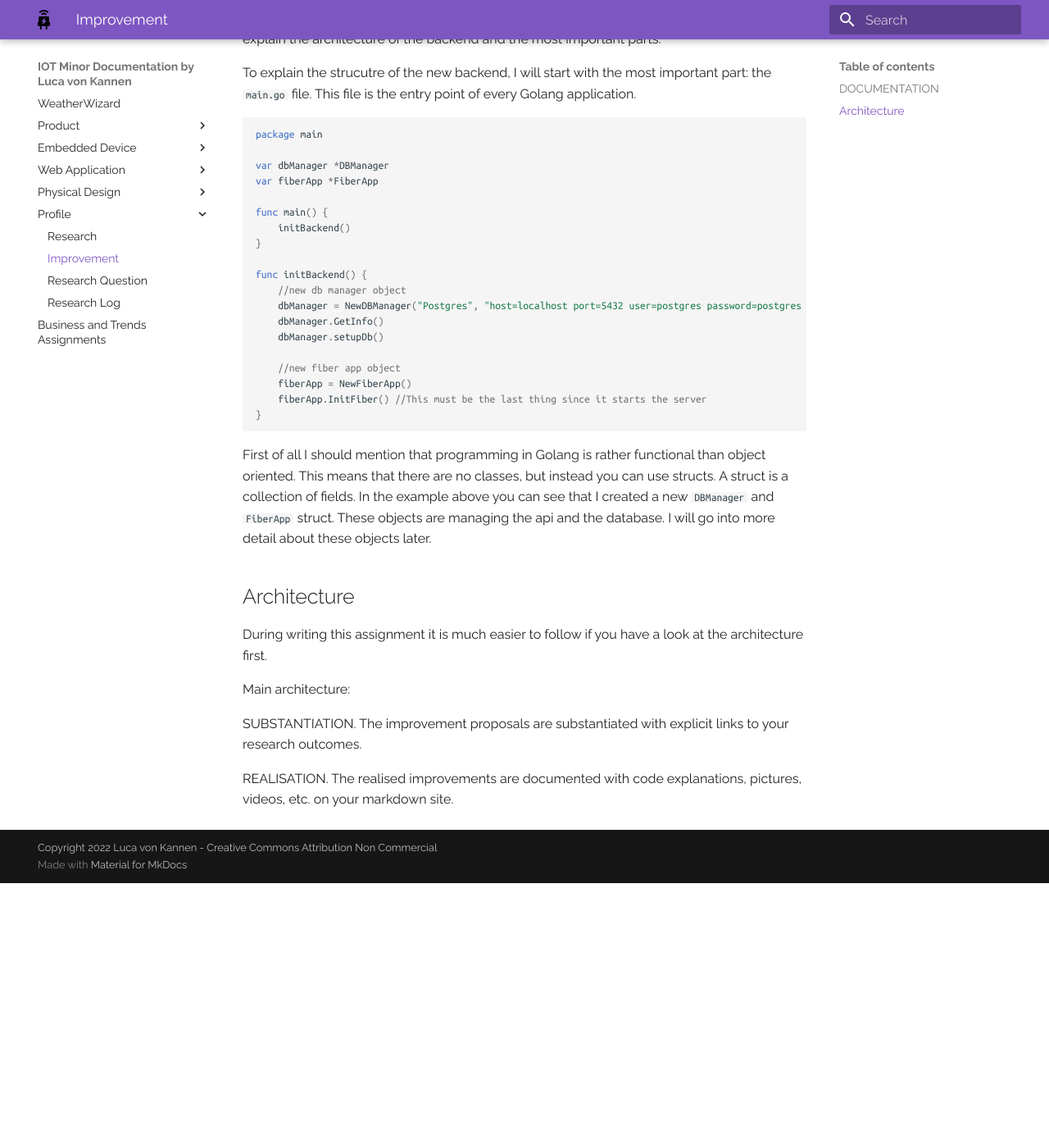
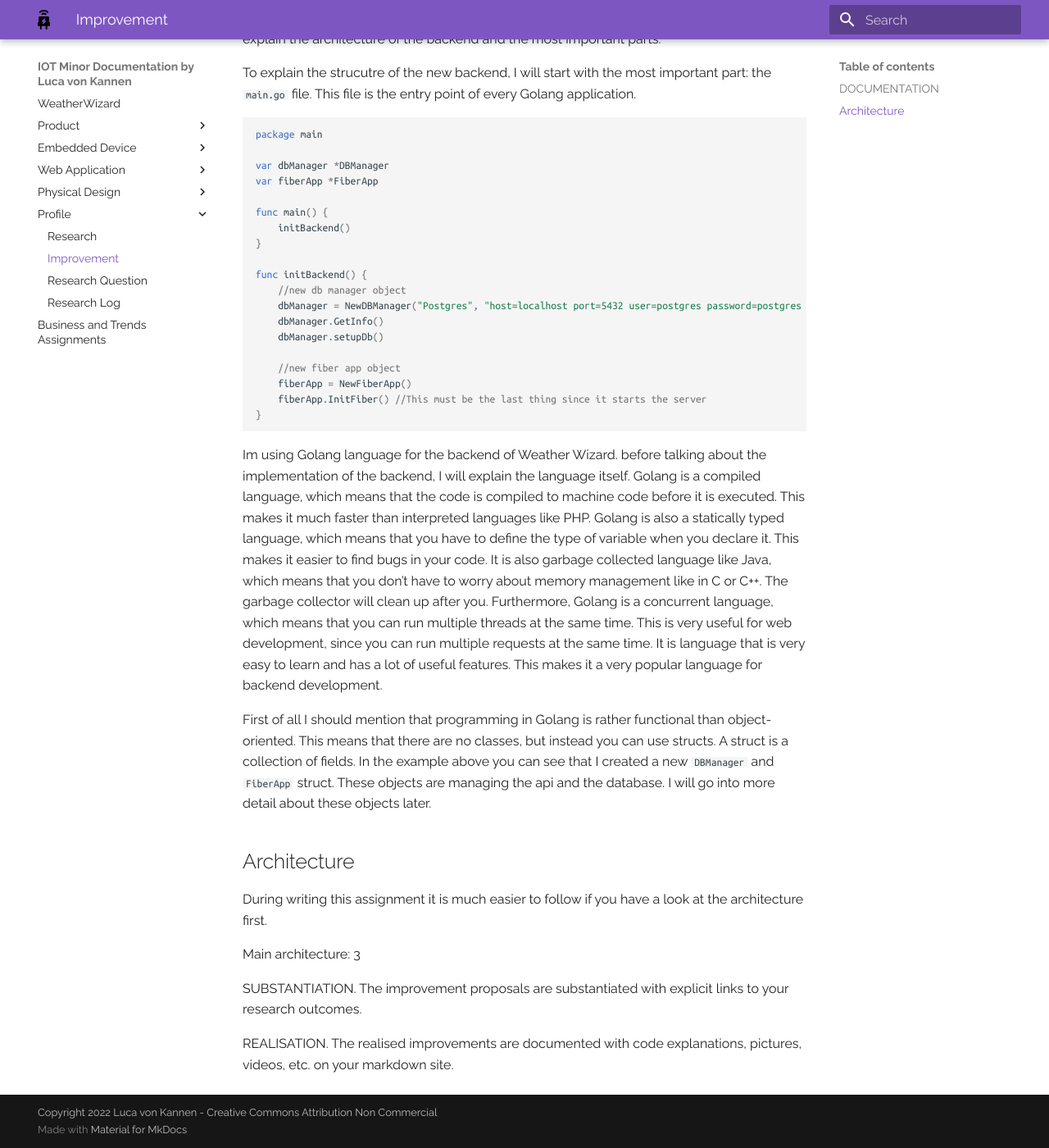
Before and after one commit to lv042/Weather-Wizard, an MkDocs documentation site: the page built from docs/improvement.md, in a window 1280 px wide and 1400 px high, scrolled down 364 px. Shown: the whole window at 82% size. Built offline with MkDocs 1.6.1 and Material for MkDocs 9.7.7, drawn with Linux system fonts in a browser that asks for light colours; before the commit the page ends 1441 px from its top, so only the background shows below that.

Commit message:
Added language part to research docs

````diff
--- a/docs/improvement.md
+++ b/docs/improvement.md
@@ -31,8 +31,15 @@ func initBackend() {
 	fiberApp.InitFiber() //This must be the last thing since it starts the server
 }
 ```
+Im using Golang language for the backend of Weather Wizard. before talking about the implementation of the backend, I will explain the language itself.
+Golang is a compiled language, which means that the code is compiled to machine code before it is executed. This makes it much faster than interpreted languages like PHP.
+Golang is also a statically typed language, which means that you have to define the type of variable when you declare it. This makes it easier to find bugs in your code.
+It is also garbage collected language like Java, which means that you don't have to worry about memory management like in C or C++. The garbage collector will clean up after you.
+Furthermore, Golang is a concurrent language, which means that you can run multiple threads at the same time. This is very useful for web development, since you can run multiple
+requests at the same time. It is language that is very easy to learn and has a lot of useful features. This makes it a very popular language for backend development.
 
-First of all I should mention that programming in Golang is rather functional than object oriented. This means that there are no classes, but instead
+
+First of all I should mention that programming in Golang is rather functional than object-oriented. This means that there are no classes, but instead
 you can use structs. A struct is a collection of fields. In the example above you can see that I created a new `DBManager` and `FiberApp` struct. These objects
 are managing the api and the database. I will go into more detail about these objects later.
 
@@ -42,7 +49,7 @@ are managing the api and the database. I will go into more detail about these ob
 During writing this assignment it is much easier to follow if you have a look at the architecture first.
 
 Main architecture:
-
+3
 
 SUBSTANTIATION.
 The improvement proposals are substantiated with explicit links to your research outcomes.
````
